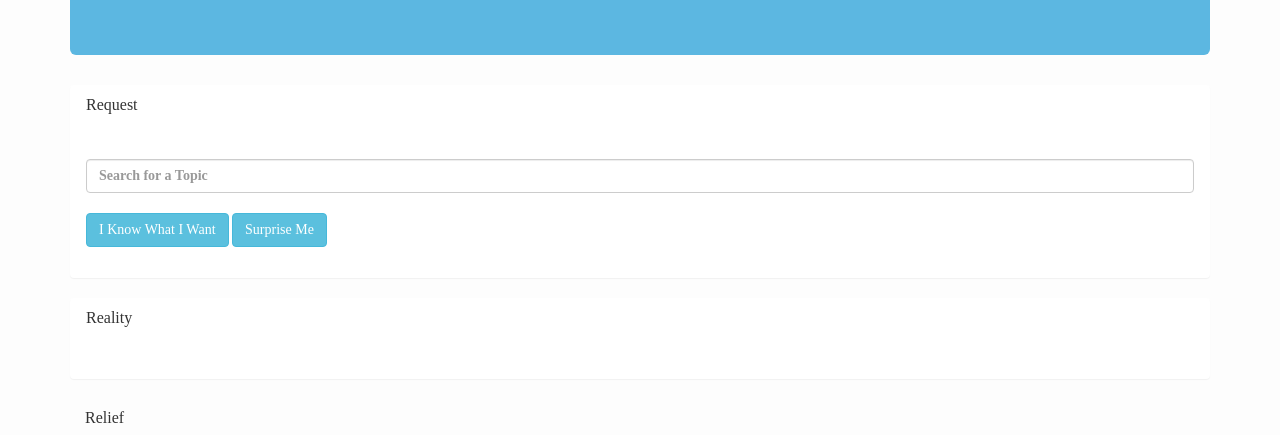
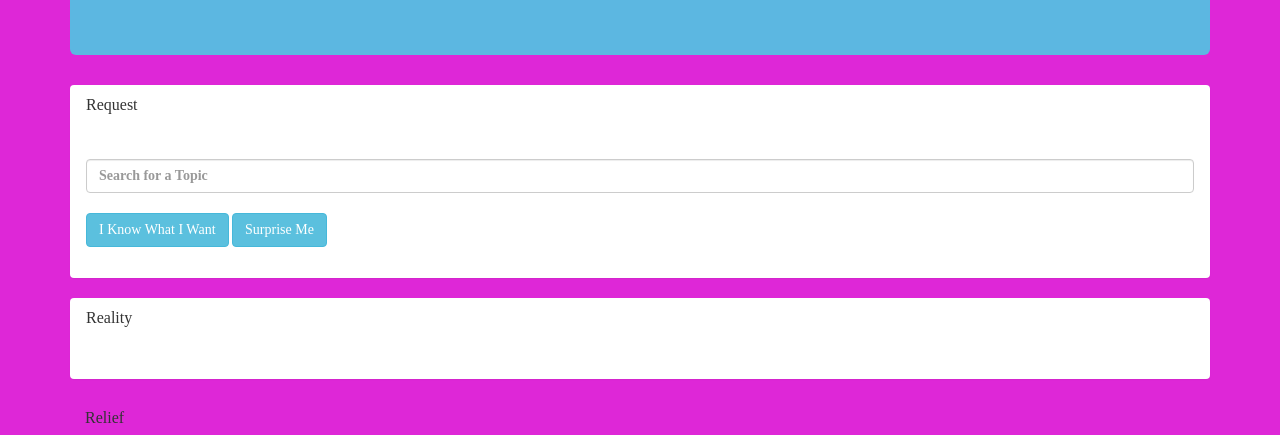
Before and after one commit to kerrickwoyshner/Enlighten-Up, a plain HTML site: page index.html in a window 1280 px wide. Shown: the part 134-569 px from the top of the page. Drawn offline with nearby package versions, Linux system fonts and the light colour scheme; a web font is replaced by a local one.

Commit message:
changed body background color

```diff
--- a/style.css
+++ b/style.css
@@ -14,7 +14,7 @@ html {
 body{
     position: relative;
     margin: 0;
-    background-color: rgb(253, 253, 253);
+    background-color: #de27d7;
     font-family: 'RawlineLight';
     font-weight: bold;
     font-style: bold;
```
